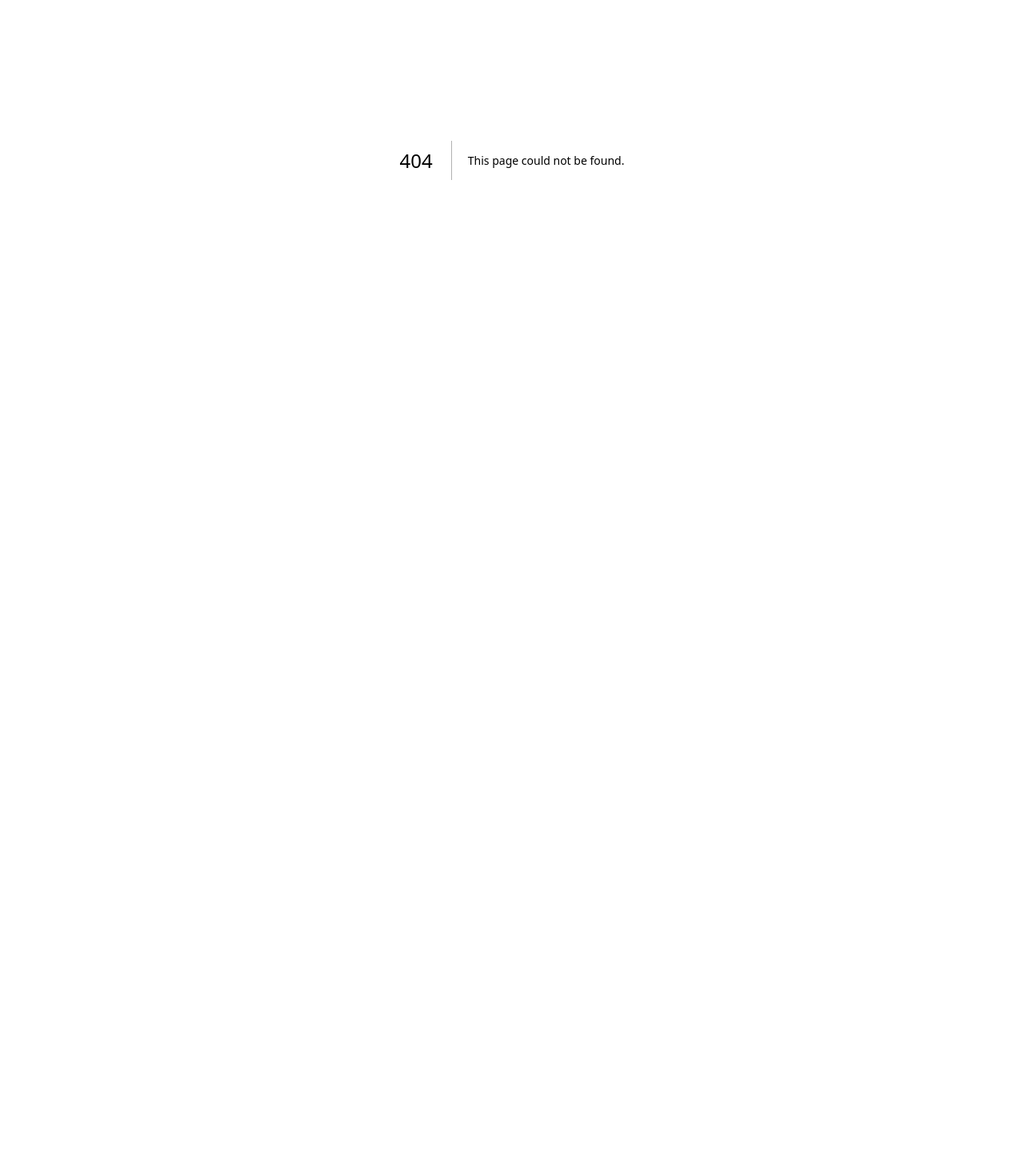
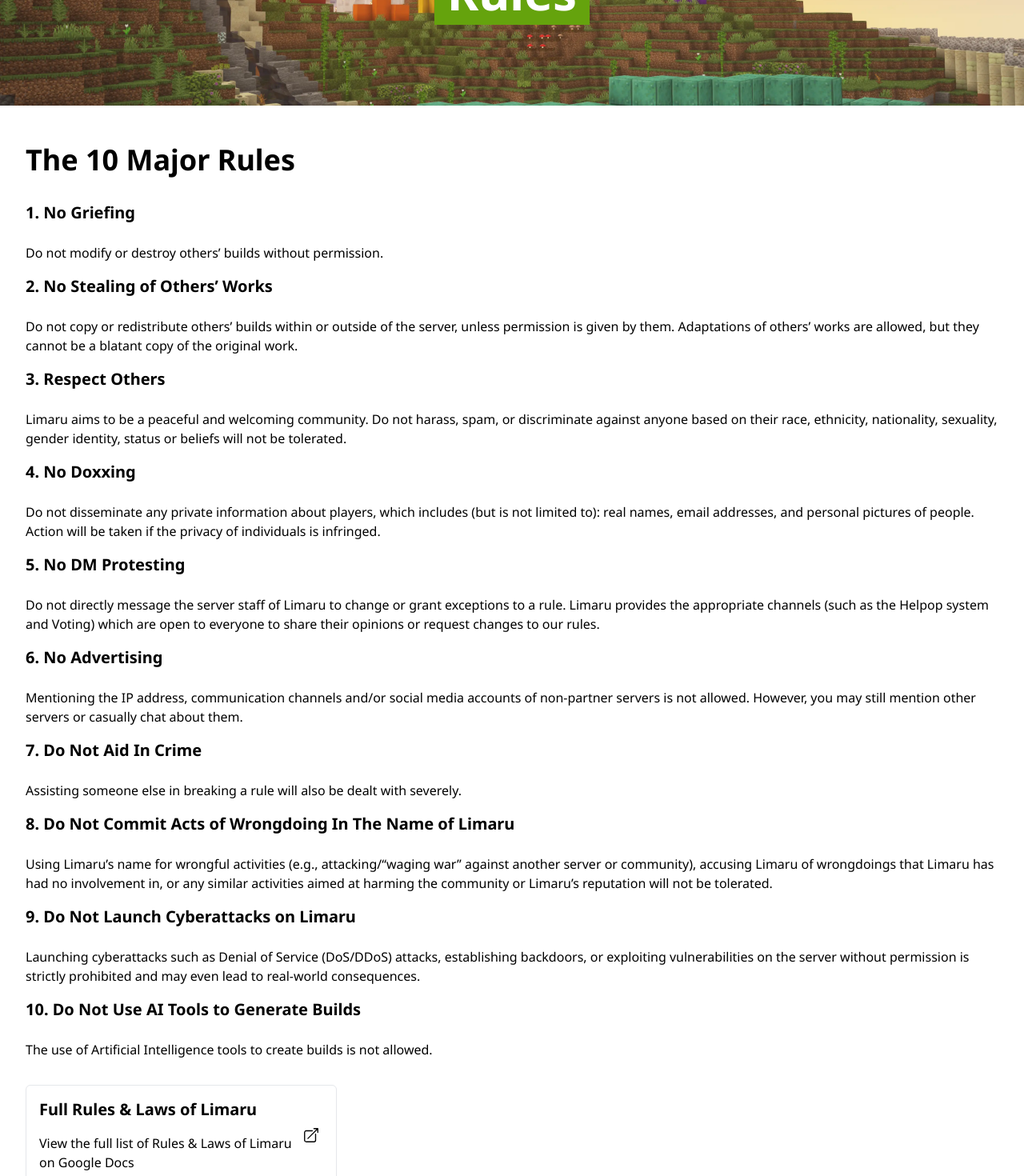
Before and after one commit to Limaru-Minecraft/LimaruSite, a Next.js app: page /rules in a window 1280 px wide. Before the commit this address had no page. Shown: the part 200-1670 px from the top of the page at 80% size. Before the commit the page ends 800 px from the top, so only its background shows below. Built offline with nearby package versions, Linux system fonts and the light colour scheme.

Commit message:
Created Rules page

```diff
--- /dev/null
+++ b/pages/rules.tsx
@@ -0,0 +1,47 @@
+import Head from "@/components/Head";
+import PageLayout from "@/components/PageLayout";
+import SectionBox from "@/components/SectionBox";
+import CardGrid from "@/components/LayoutComponents/CardGrid";
+import Heading from "@/components/LayoutComponents/Heading";
+import Link from "next/link";
+
+export default function Home() {
+  return (
+    <>
+      <Head
+        title="Rules | Limaru"
+        description="Rules & Laws of Limaru."
+        author="YJJcoolcool"
+        keywords="limaru, limaru city server, limaru minecraft server, donate limaru, limaru donation"
+      />
+      <PageLayout title="Rules">
+        <SectionBox>
+          <Heading level={2}>The 10 Major Rules</Heading>
+          <Heading level={3}>1. No Griefing</Heading>
+          <p>Do not modify or destroy others’ builds without permission.</p>
+          <Heading level={3}>2. No Stealing of Others’ Works</Heading>
+          <p>Do not copy or redistribute others’ builds within or outside of the server, unless permission is given by them. Adaptations of others’ works are allowed, but they cannot be a blatant copy of the original work.</p>
+          <Heading level={3}>3. Respect Others</Heading>
+          <p>Limaru aims to be a peaceful and welcoming community. Do not harass, spam, or discriminate against anyone based on their race, ethnicity, nationality, sexuality, gender identity, status or beliefs will not be tolerated.</p>
+          <Heading level={3}>4. No Doxxing</Heading>
+          <p>Do not disseminate any private information about players, which includes (but is not limited to): real names, email addresses, and personal pictures of people. Action will be taken if the privacy of individuals is infringed.</p>
+          <Heading level={3}>5. No DM Protesting</Heading>
+          <p>Do not directly message the server staff of Limaru to change or grant exceptions to a rule. Limaru provides the appropriate channels (such as the Helpop system and Voting) which are open to everyone to share their opinions or request changes to our rules.</p>
+          <Heading level={3}>6. No Advertising</Heading>
+          <p>Mentioning the IP address, communication channels and/or social media accounts of non-partner servers is not allowed. However, you may still mention other servers or casually chat about them.</p>
+          <Heading level={3}>7. Do Not Aid In Crime</Heading>
+          <p>Assisting someone else in breaking a rule will also be dealt with severely.</p>
+          <Heading level={3}>8. Do Not Commit Acts of Wrongdoing In The Name of Limaru</Heading>
+          <p>Using Limaru’s name for wrongful activities (e.g., attacking/“waging war” against another server or community), accusing Limaru of wrongdoings that Limaru has had no involvement in, or any similar activities aimed at harming the community or Limaru’s reputation will not be tolerated.</p>
+          <Heading level={3}>9. Do Not Launch Cyberattacks on Limaru</Heading>
+          <p>Launching cyberattacks such as Denial of Service (DoS/DDoS) attacks, establishing backdoors, or exploiting vulnerabilities on the server without permission is strictly prohibited and may even lead to real-world consequences.</p>
+          <Heading level={3}>10. Do Not Use AI Tools to Generate Builds</Heading>
+          <p>The use of Artificial Intelligence tools to create builds is not allowed.</p>
+        </SectionBox>
+        <SectionBox>
+          <CardGrid items={[{ href: 'https://docs.google.com/document/d/e/2PACX-1vTLvBGG1T4y8w3ZaDb_V4qVkOxtJ3Vk9iQmpXbSS_yN9JnePcrdTohmYPpfjDTUs8wVvSnGP6ABCb2r/pub', title: 'Full Rules & Laws of Limaru', subtitle: 'View the full list of Rules & Laws of Limaru on Google Docs', newtab: true }]} />
+        </SectionBox>
+      </PageLayout>
+    </>
+  );
+}
```
